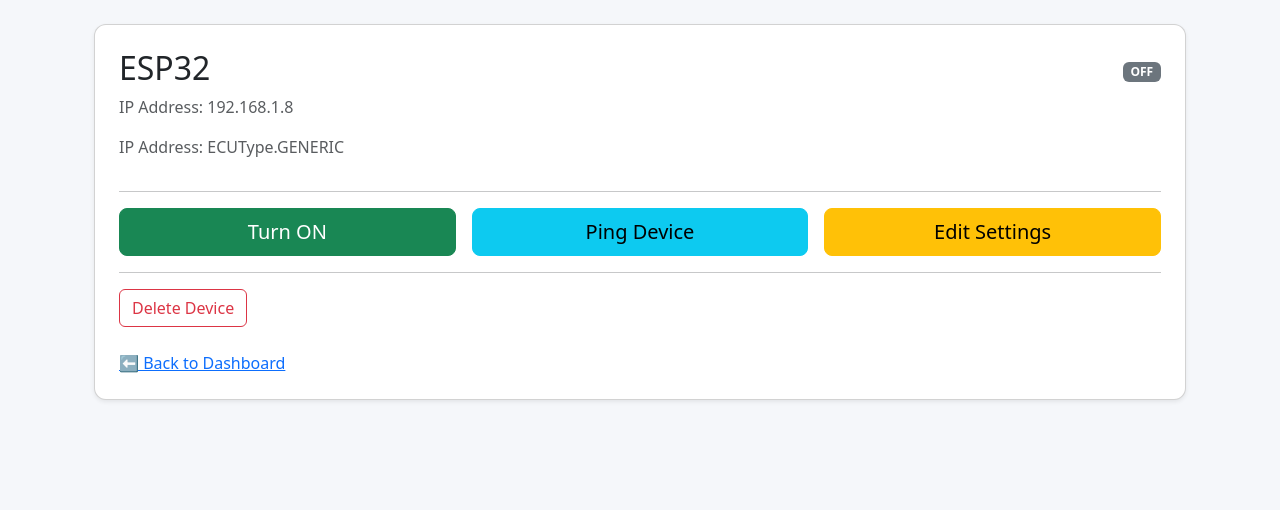
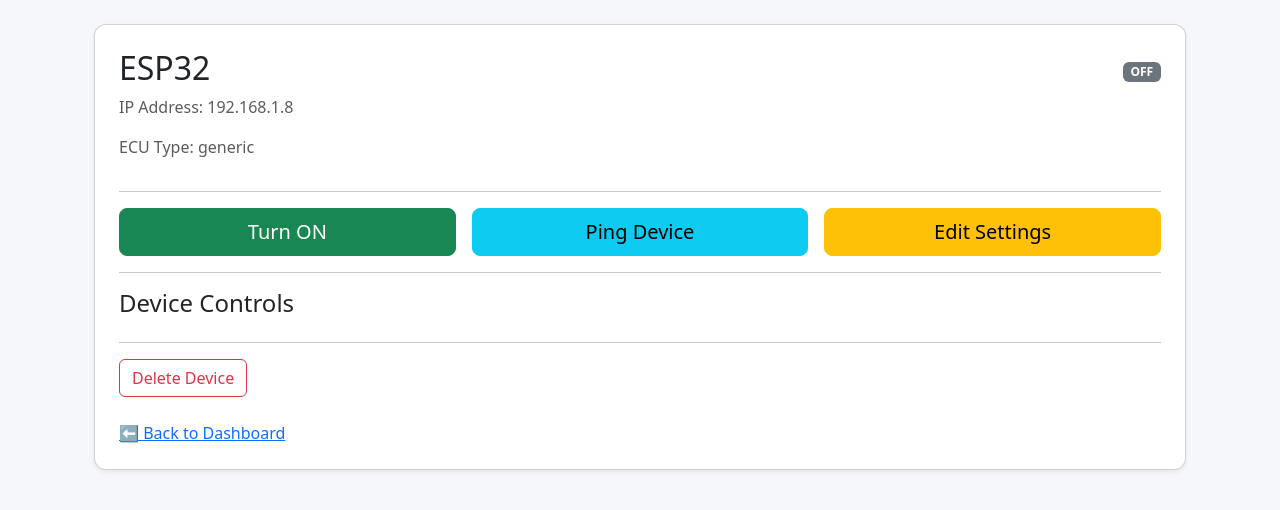
Before and after one commit to Sachko151/TU_Sofia_Bachelors, a Flask app: page /device/1 in a window 1280 px wide. Shown: the part 56-566 px from the top of the page. Run offline with Flask 3, Linux system fonts and the light colour scheme; data comes from the database, SQL or seed files in the repository; both versions use the stored data as it was before the commit.

Commit message:
TUB-4: Device Page improvements & removal of unnecesary files

```diff
--- a/WebApp/templates/device.html
+++ b/WebApp/templates/device.html
@@ -11,7 +11,7 @@
         </div>
 
         <p class="text-muted">IP Address: {{ item.ip or "Not configured" }}</p>
-        <p class="text-muted">IP Address: {{ item.ecu_type or "Not configured" }}</p>
+        <p class="text-muted">ECU Type: {{ item.ecu_type.value }}</p>
 
         <hr>
 
@@ -42,9 +42,91 @@
 
         </div>
 
+        <!-- ================= ECU-SPECIFIC CONTROLS ================= -->
+        <hr>
+        <h4>Device Controls</h4>
+
+        {% if item.ecu_type.name == "AC" %}
+        <div class="card p-3 mt-3">
+            <h5>🌬 A/C Controls</h5>
+
+            <form method="POST" action="">
+                <label class="form-label">Fan Speed</label>
+                <input type="range" name="fan_speed" min="0" max="5" class="form-range">
+                <button name="action" value="set_fan" class="btn btn-primary w-100 mt-2">
+                    Set Fan Speed
+                </button>
+            </form>
+
+            <form method="POST" action="" class="mt-2">
+                <button name="action" value="swing" class="btn btn-outline-secondary w-100">
+                    Toggle Air Swing
+                </button>
+            </form>
+        </div>
+        {% endif %}
+
+        {% if item.ecu_type.name == "LIGHTS" %}
+        <div class="card p-3 mt-3">
+            <h5>💡 Light Controls</h5>
+
+            <form method="POST" action="">
+                <label class="form-label">Brightness</label>
+                <input type="range" name="brightness" min="0" max="100" class="form-range">
+                <button name="action" value="set_brightness" class="btn btn-primary w-100 mt-2">
+                    Apply Brightness
+                </button>
+            </form>
+
+            <form method="POST" action="" class="mt-2">
+                <button name="action" value="flash" class="btn btn-outline-warning w-100">
+                    Flash Lights
+                </button>
+            </form>
+        </div>
+        {% endif %}
+
+        {% if item.ecu_type.name == "DOOR" %}
+        <div class="card p-3 mt-3">
+            <h5>🚪 Door Controls</h5>
+
+            <form method="POST" action="">
+                <button name="action" value="lock" class="btn btn-danger w-100 mb-2">
+                    Lock Door
+                </button>
+                <button name="action" value="unlock" class="btn btn-success w-100">
+                    Unlock Door
+                </button>
+            </form>
+        </div>
+        {% endif %}
+
+        {% if item.ecu_type.name == "HEATING" %}
+        <div class="card p-3 mt-3">
+            <h5>🔥 Heating Controls</h5>
+
+            <form method="POST" action="">
+                <label class="form-label">Target Temperature</label>
+                <input type="range" name="temperature" min="15" max="30" step="0.5" class="form-range">
+                <button name="action" value="set_temp" class="btn btn-primary w-100 mt-2">
+                    Set Temperature
+                </button>
+            </form>
+        </div>
+        {% endif %}
+
+        {% if item.ecu_type.name == "TEMPERATURE_SENSOR" %}
+        <div class="card p-3 mt-3">
+            <h5>🌡 Sensor</h5>
+            <p class="text-muted">This device reports temperature via UDP. No manual controls available.</p>
+        </div>
+        {% endif %}
+
+        <!-- ========================================================== -->
+
         <hr>
 
-        <form method="POST" action="{{ url_for('delete', id=item.id) }}">
+        <form method="POST" action="">
             <button class="btn btn-outline-danger">
                 Delete Device
             </button>
```
Also changed, not shown: WebApp/instance/items.db (deleted).
